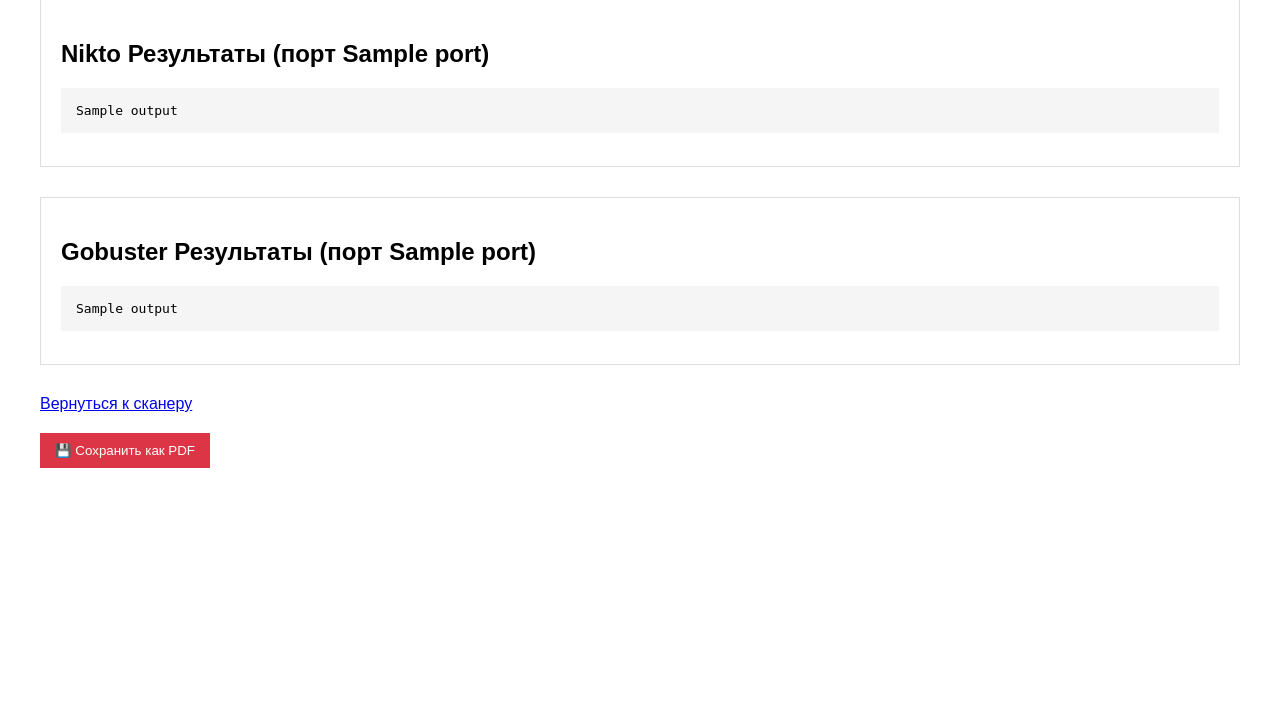
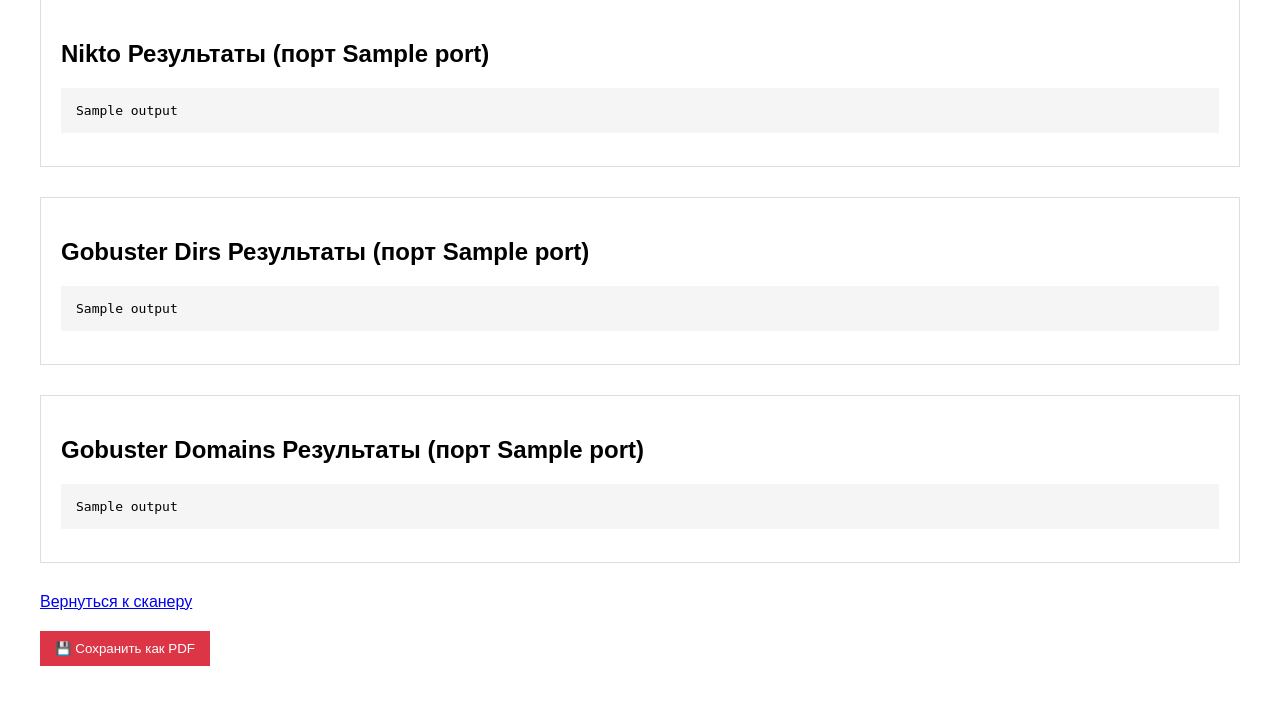
Before and after one commit to DGDays/su2cks_scan, a Flask app: template templates/report.html in a window 1280 px wide. Shown: the part 569-1275 px from the top of the page. Before the commit the page ends 1037 px from the top, so only its background shows below. Run offline with Flask 3, Linux system fonts and the light colour scheme; the template is opened without the code that fills it: most values are stand-ins (such as "Sample title", 1, 10 or a date in 2020).

Commit message:
Добавил скан поддоменов

```diff
--- a/main.py
+++ b/main.py
@@ -162,6 +162,40 @@
     except Exception as e:
         return {'success': False, 'error': str(e)}
 
+def run_gobuster_vhost(target, port=80, wordlist='/usr/share/wordlists/dirb/common.txt'):
+    """Запуск Gobuster для поиска директорий"""
+    try:
+        print(f"[+] Запуск Gobuster для {target}:{port}")
+        url = f"http://{target}:{port}" if port != 443 else f"https://{target}"
+
+        # УБИРАЕМ -o - и используем только capture_output
+        result = subprocess.run([
+            'gobuster', 'vhost', '-u', url, '-w', wordlist, '-q'
+        ], capture_output=True, text=True, timeout=300)
+
+        if "no such file" in result.stderr.lower():
+            minimal_words = ["admin", "login", "uploads", "images", "panel"]
+            temp_wordlist = "/tmp/minimal_wordlist.txt"
+            with open(temp_wordlist, 'w') as f:
+                for word in minimal_words:
+                    f.write(word + '\n')
+
+            result = subprocess.run([
+                'gobuster', 'vhost', '-u', url, '-w', temp_wordlist, '-q'
+            ], capture_output=True, text=True, timeout=300)
+
+            os.unlink(temp_wordlist)
+
+        return {
+            'success': True,
+            'output': result.stdout,
+            'error': result.stderr
+        }
+    except subprocess.TimeoutExpired:
+        return {'success': False, 'error': 'Gobuster timeout'}
+    except Exception as e:
+        return {'success': False, 'error': str(e)}
+
 def parse_nmap_xml(xml_output):
     """Парсим XML вывод Nmap для извлечения информации о портах"""
     try:
@@ -248,6 +282,10 @@
                 scan_data['results']['gobuster'] = {
                     'port': first_web_port,
                     'output': run_gobuster(target, first_web_port)['output']
+                }
+                scan_data['results']['gobuster_vhost'] = {
+                    'port': first_web_port,
+                    'output': run_gobuster_vhost(target, first_web_port)['output']
                 }
 
         scan_data['status'] = 'completed'
--- a/templates/report.html
+++ b/templates/report.html
@@ -44,8 +44,15 @@
 
         {% if scan.results.gobuster %}
         <div class="section">
-            <h2>Gobuster Результаты (порт {{ scan.results.gobuster.port }})</h2>
+            <h2>Gobuster Dirs Результаты (порт {{ scan.results.gobuster.port }})</h2>
             <pre>{{ scan.results.gobuster.output }}</pre>
+        </div>
+        {% endif %}
+
+        {% if scan.results.gobuster_vhost %}
+        <div class="section">
+            <h2>Gobuster Domains Результаты (порт {{ scan.results.gobuster_vhost.port }})</h2>
+            <pre>{{ scan.results.gobuster_vhost.output }}</pre>
         </div>
         {% endif %}
 
```
Also changed, not shown: templates/report_pdf.html (+8 -1 lines).
